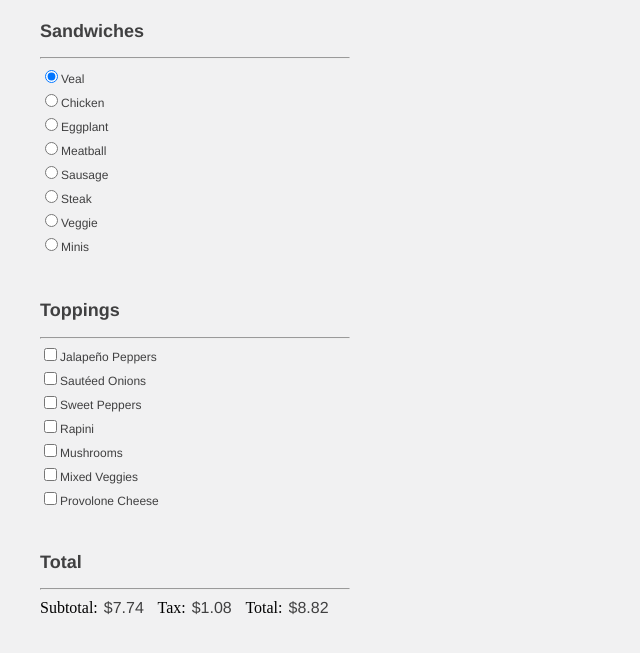
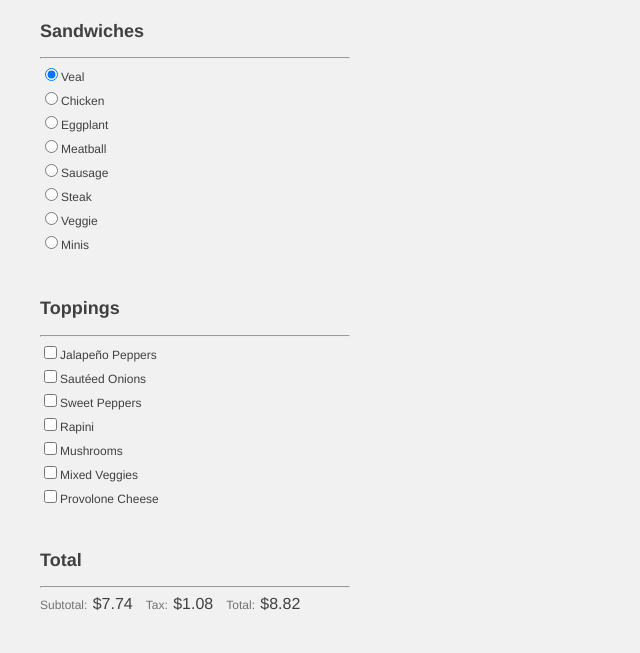
Before and after one commit to StevenAston/Cali-Sandwich-App, a plain HTML site: page cali.html in a window 1280 px wide. Shown: the part 69-722 px from the top of the page, without its empty margins (0-640 px from the left). Drawn offline with Linux system fonts and the light colour scheme.

Commit message:
last font changes

```diff
--- a/style.css
+++ b/style.css
@@ -17,6 +17,9 @@ p {
 body {
     background-color: #f1f1f2;
     margin-left: 40px;
+    font-family: "Helvetica", sans-serif;
+    font-size: 12px;
+    color: #717272;
 }
 
 form {
```
